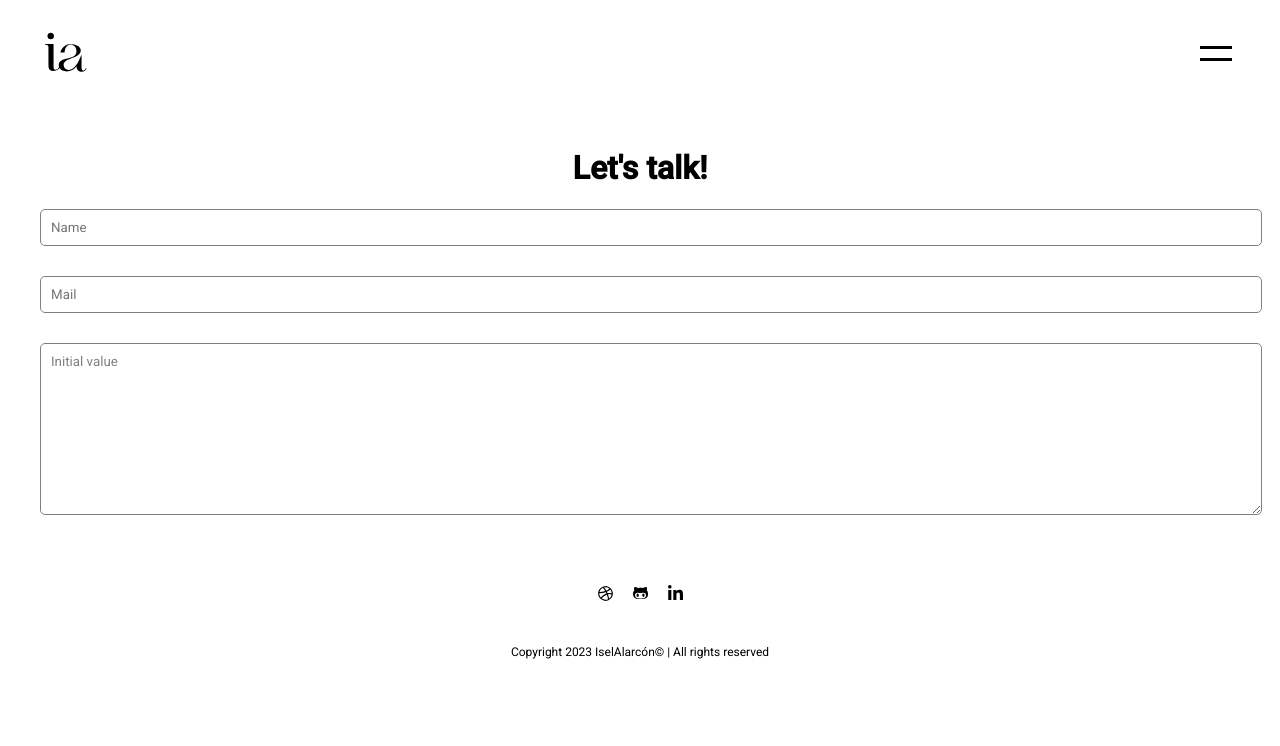
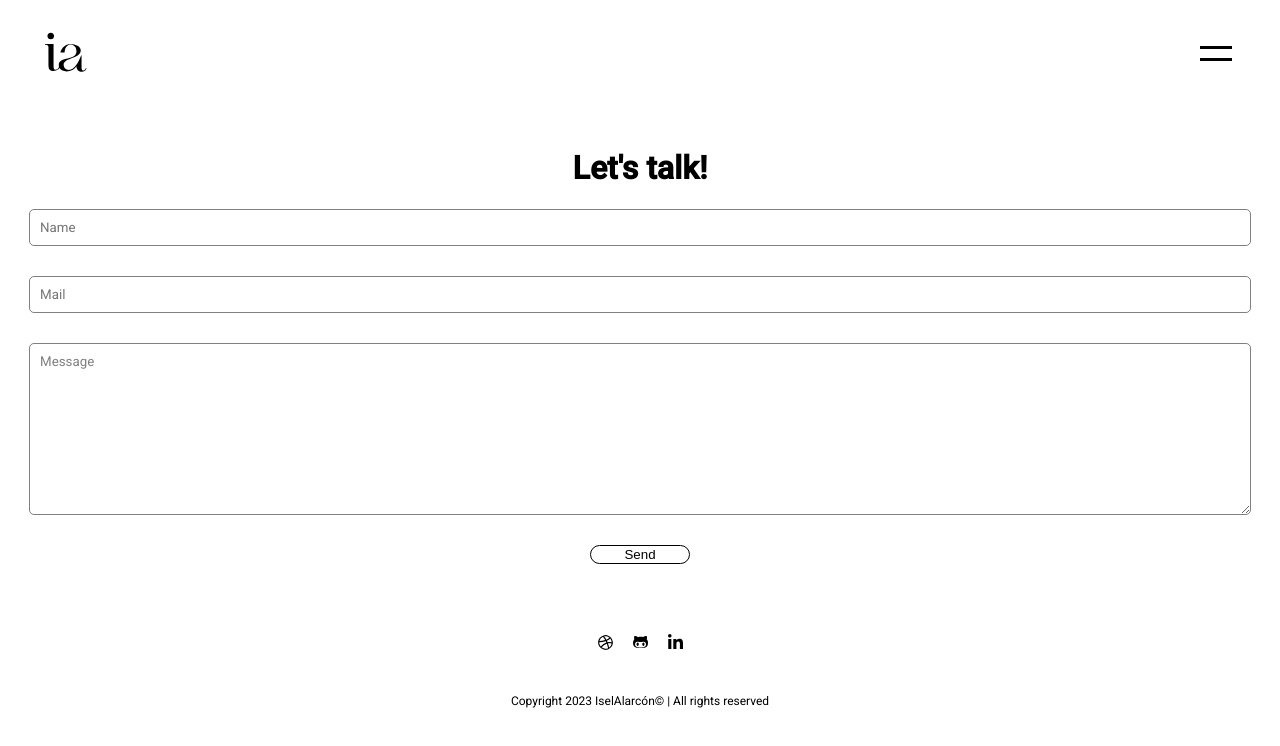
Before and after one commit to Isynopoulos1/iselaweb_v2_reloaded, a React (Create React App) app: page /contact in a window 1280 px wide. Shown: the top 746 px of the page. Built offline with nearby package versions, Linux system fonts and the light colour scheme.

Commit message:
styling the form

```diff
--- a/src/components/elements/aside/AsideMenu.js
+++ b/src/components/elements/aside/AsideMenu.js
@@ -8,8 +8,8 @@ import { AsideContainer, MenuOptions } from "../aside/AsideMenu.styles";
 const AsideMenu = ({ toggleMenu }) => {
   const categories = [
     { path: "/about", label: "About" },
-    { path: "/contact", label: "Contact" },
-    { path: "/works", label: "Works" }
+    { path: "/works", label: "Works" },
+    { path: "/contact", label: "Contact" }
   ];
 
   return (
--- a/src/components/pages/contact/Contact.js
+++ b/src/components/pages/contact/Contact.js
@@ -1,5 +1,5 @@
 import React from "react";
-import { ContactContainer, Greetings, FormContainer, InputStyle, TextArea } from "./Contact.styles";
+import { ContactContainer, Greetings, FormContainer, InputStyle, TextArea, BtnSend } from "./Contact.styles";
 //IMPORT STYLES
 
 const Contact = () => {
@@ -9,7 +9,8 @@ const Contact = () => {
       <FormContainer>
         <InputStyle type="form" placeholder="Name" />
         <InputStyle type="text" placeholder="Mail" />
-        <TextArea name="Message" id="textarea" cols="30" rows="10" defaultValue="Initial value" />
+        <TextArea name="Message" id="textarea" cols="30" rows="10" defaultValue="Message " />
+        <BtnSend>Send</BtnSend>
       </FormContainer>
     </ContactContainer>
   );
--- a/src/components/pages/contact/Contact.styles.js
+++ b/src/components/pages/contact/Contact.styles.js
@@ -1,5 +1,5 @@
 import styled from "styled-components";
-import { fonts } from "../../../styles/index";
+import { fonts, colors } from "../../../styles/index";
 
 export const ContactContainer = styled.div`
   width: 100%;
@@ -22,6 +22,8 @@ export const Greetings = styled.h1`
 export const FormContainer = styled.form`
   width: 100%;
   display: flex;
+  justify-content: center;
+  align-items: center;
   flex-direction: column;
   gap: 30px;
 `;
@@ -32,6 +34,14 @@ export const InputStyle = styled.input`
   border-radius: 5px;
   padding: 10px;
   font-family: ${fonts.font1};
+
+  &:hover {
+    border: 1px solid ${colors.test3};
+    color: ${colors.test3};
+  }
+  &:focus {
+    outline: none;
+  }
 `;
 export const TextArea = styled.textarea`
   width: 100%;
@@ -41,4 +51,26 @@ export const TextArea = styled.textarea`
   border-radius: 5px;
   padding: 10px;
   font-family: ${fonts.font1};
+  &:hover {
+    border: 1px solid ${colors.test3};
+  }
+  &:focus {
+    outline: none;
+  }
 `;
+
+export const BtnSend = styled.button`
+  width: 100px;
+
+  border-radius: 50px;
+  text-decoration: none;
+  border: 1px solid black;
+  background-color: white;
+  color: black;
+  transition: background-color 0.3s ease;
+
+  &:hover {
+    background-color: ${colors.test3};
+    border: 1px solid ${colors.test3};
+  }
+`;
```
